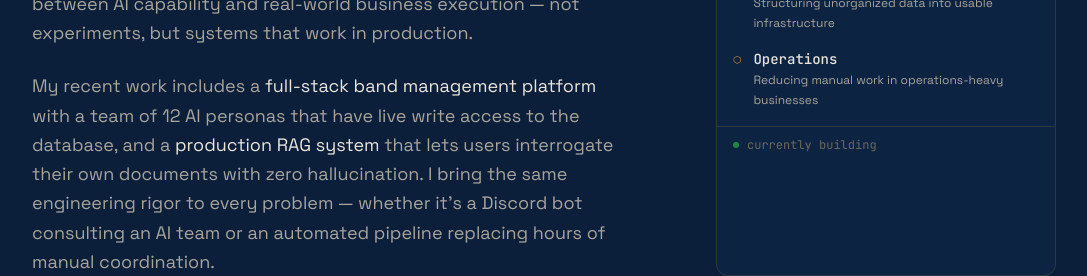
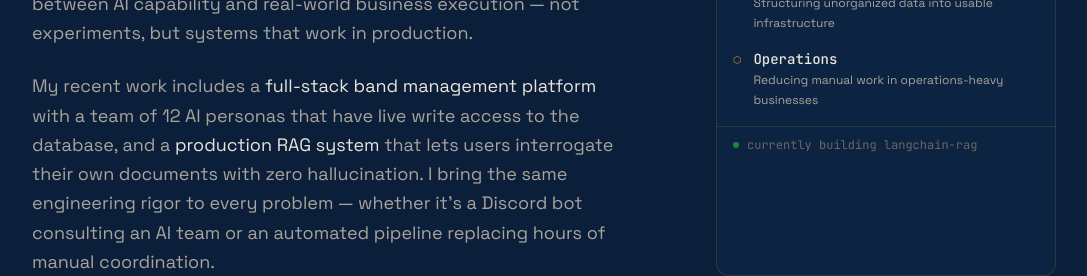
Before and after one commit to kcarroll88/portfolio-site, a Next.js app: page / in a window 1280 px wide. Shown: the part 1240-1516 px from the top of the page, without its empty margins (136-1223 px from the left). Built offline with nearby package versions, Linux system fonts and the light colour scheme.

Commit message:
Updating current build

```diff
--- a/src/components/About.tsx
+++ b/src/components/About.tsx
@@ -154,7 +154,7 @@ export default function About() {
                 className="text-xs"
                 style={{ fontFamily: 'var(--font-jetbrains-mono)', color: 'var(--cream-dim)' }}
               >
-                currently building
+                currently building langchain-rag
               </span>
             </div>
           </motion.div>
```
